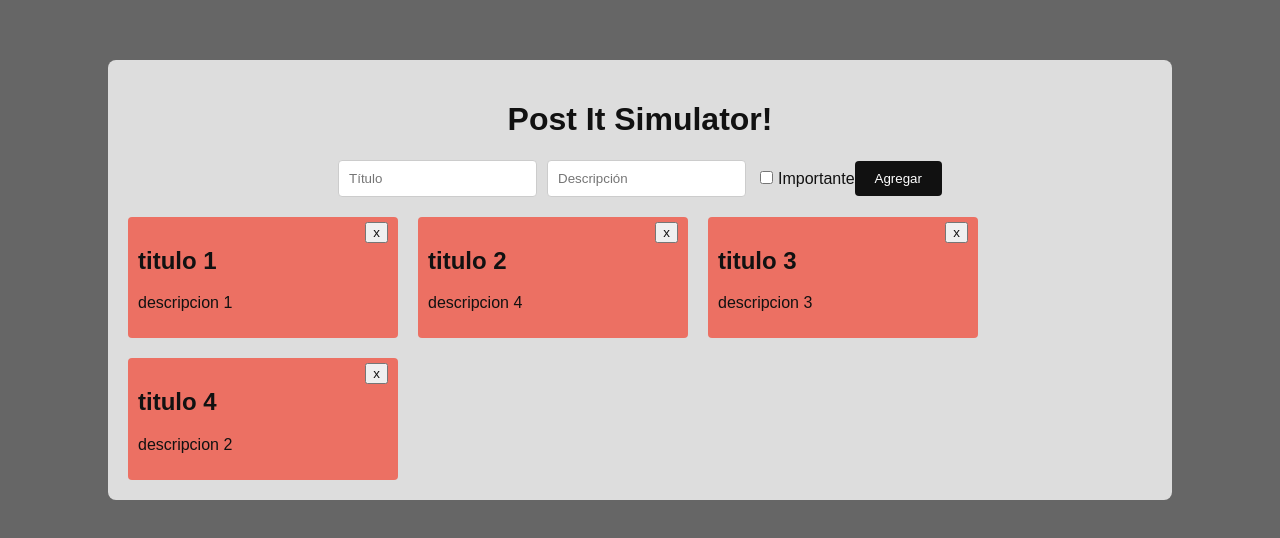
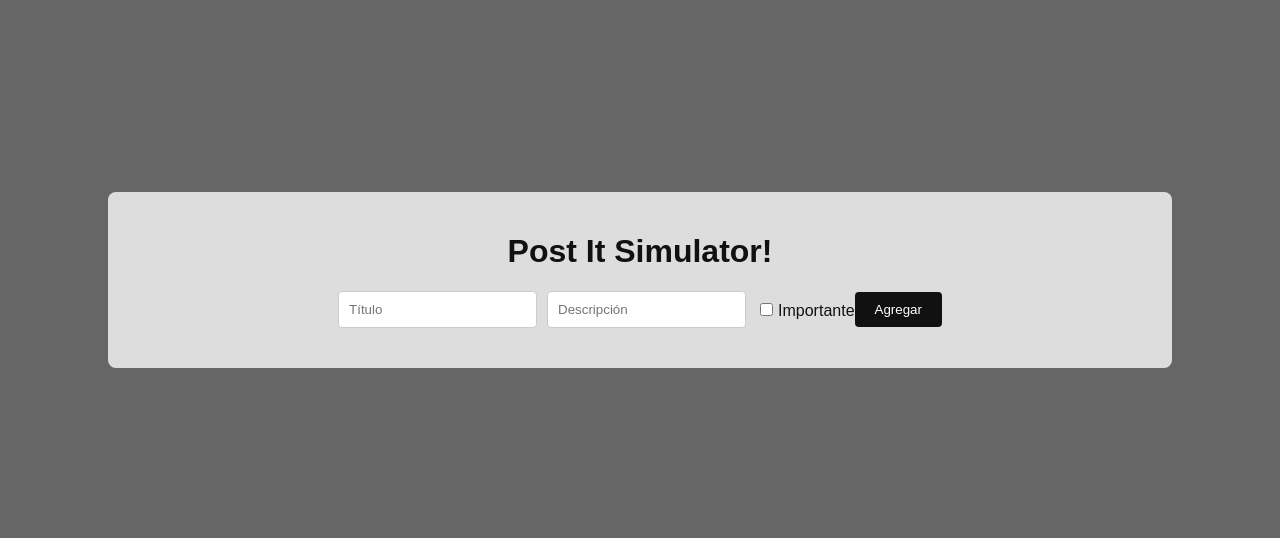
Before and after one commit to H-Riv/Acumulativa3, a React (Create React App) app in the folder mi-proyecto-nuevo/: page / in a window 1280 px wide. Shown: the part 120-658 px from the top of the page. Built offline with nearby package versions, Linux system fonts and the light colour scheme.

Commit message:
senos olvido el validacion descrip ._.XD

```diff
--- a/mi-proyecto-nuevo/src/componentes/PostIt.jsx
+++ b/mi-proyecto-nuevo/src/componentes/PostIt.jsx
@@ -5,20 +5,25 @@ import {useState, useRef} from "react";
 
  export const PostIt = () => {
         const[notas, setNotas] = useState([
-            {id: uuid(),titulo: 'titulo 1', descripcion: 'descripcion 1', importante: true},
-            {id: uuid(),titulo: 'titulo 2', descripcion: 'descripcion 4', importante: true},
-            {id: uuid(),titulo: 'titulo 3', descripcion: 'descripcion 3', importante: true},
-            {id: uuid(),titulo: 'titulo 4', descripcion: 'descripcion 2', importante: true}
         ]);
 
         const tituloRef = useRef();
         const descripcionRef = useRef();
         const importanteRef = useRef();
 
+        const [mensaje, setMensaje] = useState('')
+
         const agregarNota = () => {
             const titulo = tituloRef.current.value;
             const descripcion = descripcionRef.current.value;
             const importante = importanteRef.current.checked;
+            if (descripcion === ''){
+                setMensaje('Descripcion obligatoria.')
+                setTimeout(() =>{
+                    setMensaje('')
+                },2000)
+                return
+            }
 
             const nota = {
                 id: uuid(),
@@ -60,6 +65,9 @@ import {useState, useRef} from "react";
                     Importante
                 </label>
                 <button type='button' onClick={agregarNota}>Agregar</button>
+                <div>
+                    {mensaje}
+                </div>
             </div>
             <div className="notes-container">
                 {
```
